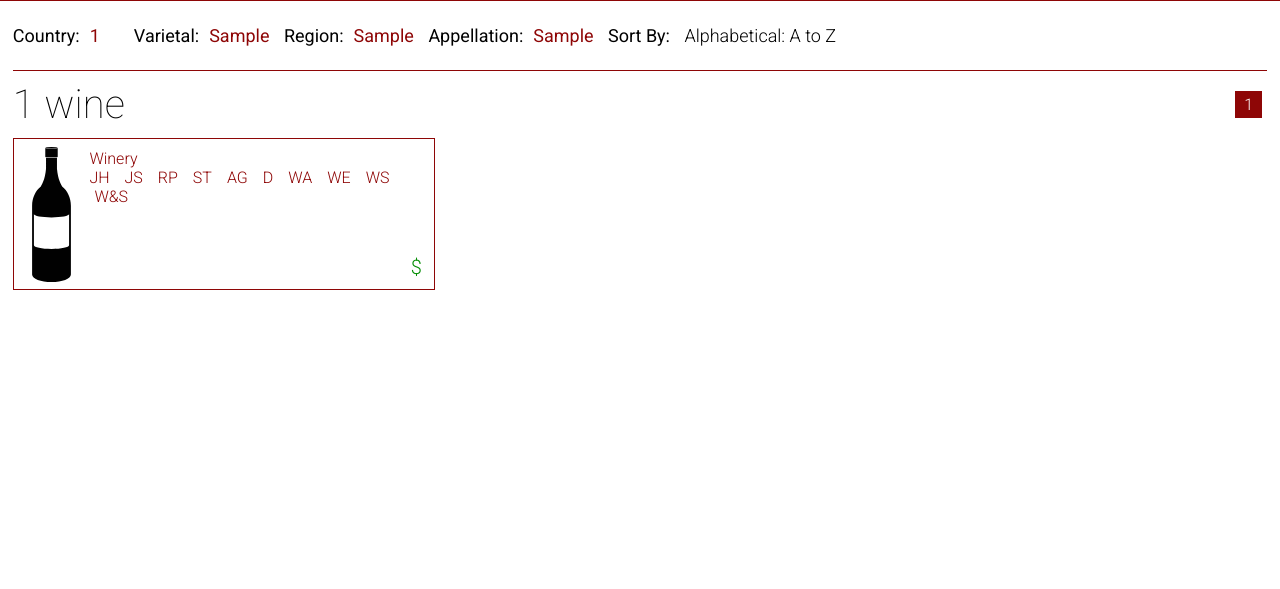
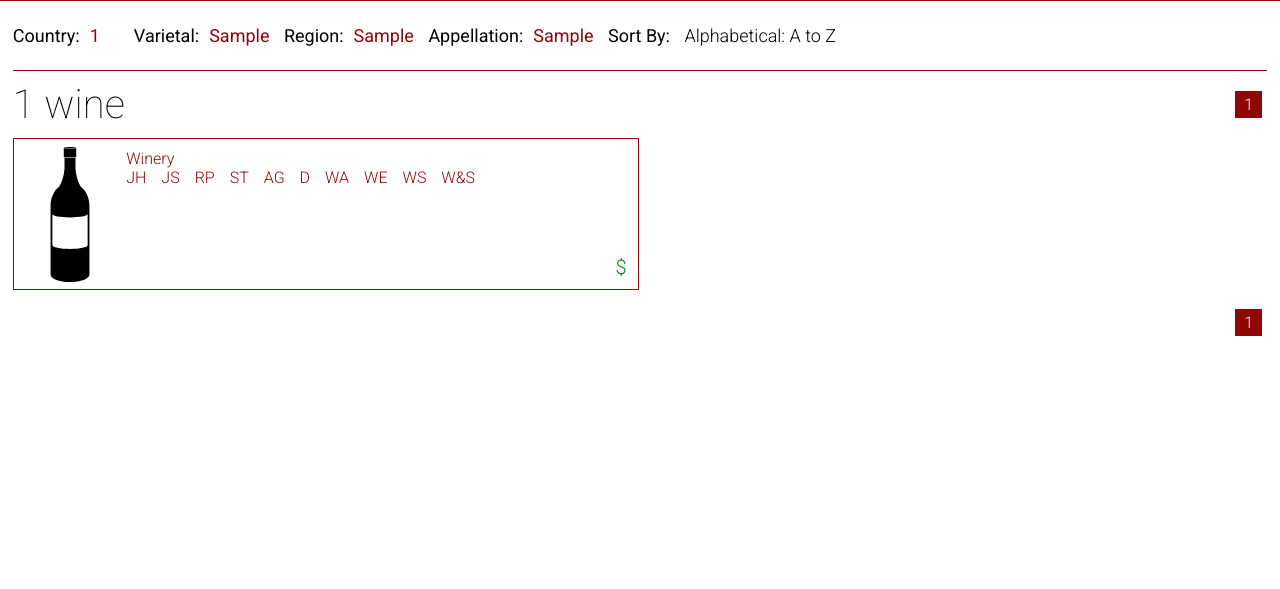
Before and after one commit to ysshah/shyrwines-php, a PHP site: page /all-wines.php in a window 1280 px wide. Shown: the part 140-729 px from the top of the page. Run offline with PHP 8.4, Linux system fonts and the light colour scheme; tables that the repository leaves empty or names only in its code hold one stand-in row (values such as "Sample post"); data that the repository does not hold is empty; some libraries are stand-ins or nearby versions.

Commit message:
Improved all-wines in smaller screen sizes

```diff
--- a/assets/style.css
+++ b/assets/style.css
@@ -417,7 +417,12 @@ div#search-query {
     display: inline;
     font-weight: 300;
 }
-#pages {
+#pages-bottom {
+    position: relative;
+    height: 50px;
+    margin-top: 10px;
+}
+.pages {
     position: absolute;
     top: 10px;
     right: 0px;
@@ -451,7 +456,7 @@ div#search-query {
 }
 .list-wine {
     position: relative;
-    width: 420px;
+    width: 33.2%;
     height: 150px;
     margin-right: -5px;
     margin-bottom: -1px;
@@ -985,6 +990,11 @@ button#continue-shopping {
 /* TABLET / SMALL SCREEN ADJUSTMENTS HERE */
 @media only screen and (max-device-width: 900px), only screen and (max-width: 900px) {
 
+    /* ALL WINES */
+    .list-wine {
+        width: 49.8%;
+    }
+
     /* VIEW */
     #view-content {
         width: 94%;
@@ -1234,7 +1244,7 @@ button#continue-shopping {
     #num-wines {
         font-size: 30px;
     }
-    #pages {
+    .pages {
         top: 5px;
     }
     #listed-wines {
```
Also changed, not shown: all-wines.php (+16 -12 lines).
